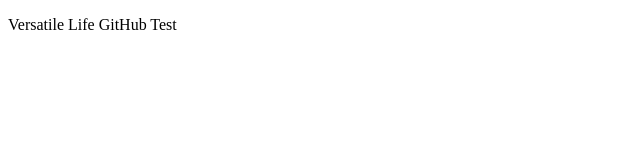
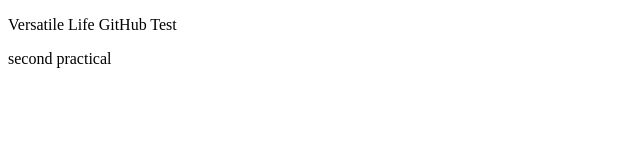
Before and after one commit to versatile-life/git-demo-project, a plain HTML site: page index.html in a window 1280 px wide. Shown: the full height of the page, 0-640 px from the left. Drawn offline with Linux system fonts and the light colour scheme.

Commit message:
Update index.html

```diff
--- a/index.html
+++ b/index.html
@@ -1,5 +1,8 @@
 <!DOCTYPE html>
 <html>
   <head><title>GitHub Test</title></head>
-  <body><p>Versatile Life GitHub Test</p></body>
+  <body><p>Versatile Life GitHub Test</p>
+  <p>second practical</p>
+  </body>
+
 </html>
```
